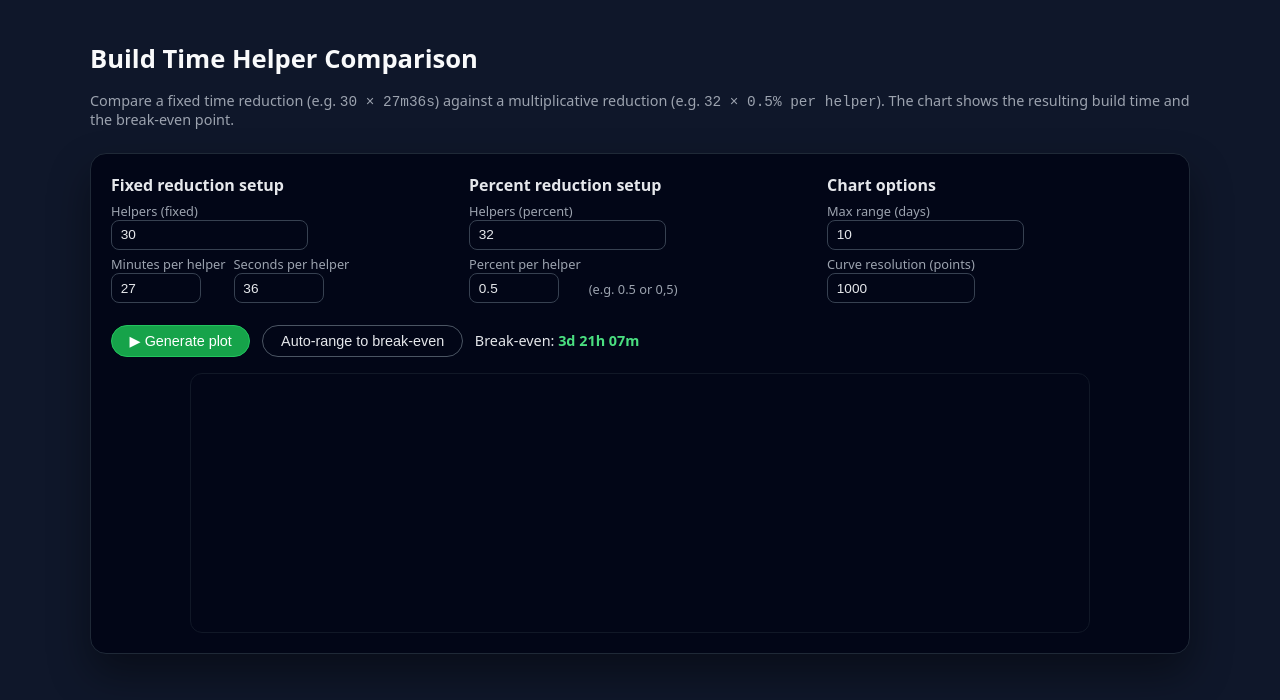
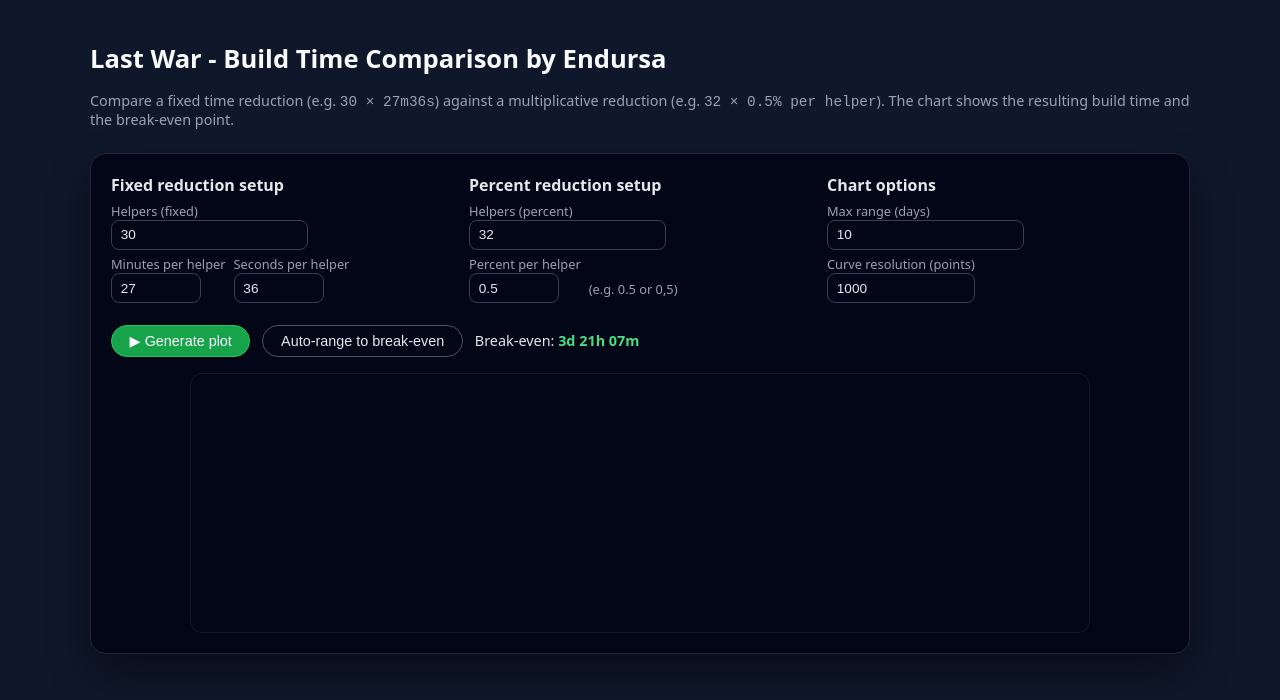
Before and after one commit to endursa/builder_compare, a plain HTML site: page index.html in a window 1280 px wide. Drawn offline with nearby package versions, Linux system fonts and the light colour scheme.

Commit message:
Update title and heading for build time comparison

```diff
--- a/index.html
+++ b/index.html
@@ -2,7 +2,7 @@
 <html lang="en">
 <head>
   <meta charset="UTF-8" />
-  <title>Last War - Build Time Helper Comparison</title>
+  <title>Last War - Build Time Comparison</title>
   <meta name="viewport" content="width=device-width, initial-scale=1" />
   <style>
     :root {
@@ -165,7 +165,7 @@
 </head>
 <body>
   <div class="container">
-    <h1>Build Time Helper Comparison</h1>
+    <h1>Last War - Build Time Comparison by Endursa</h1>
     <p class="subtitle">
       Compare a fixed time reduction (e.g. <code>30 × 27m36s</code>)
       against a multiplicative reduction (e.g. <code>32 × 0.5% per helper</code>).
```
